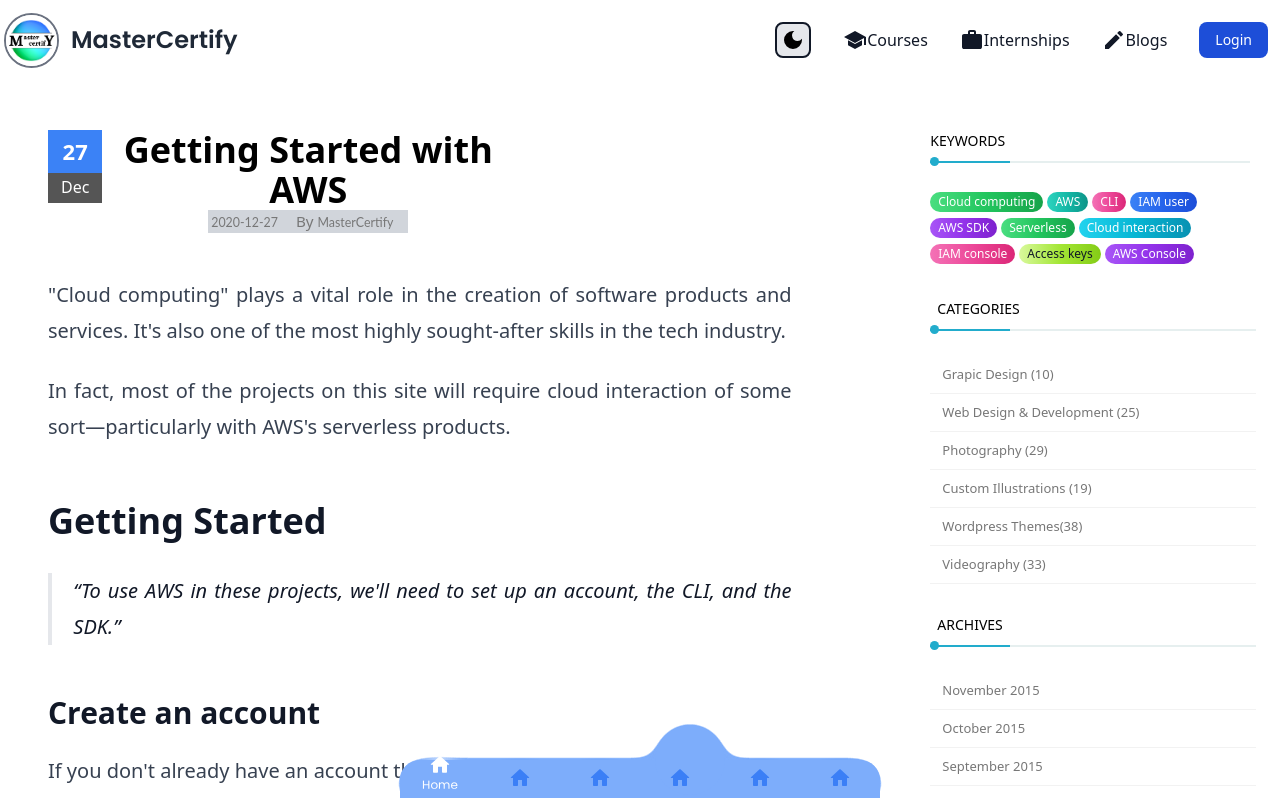
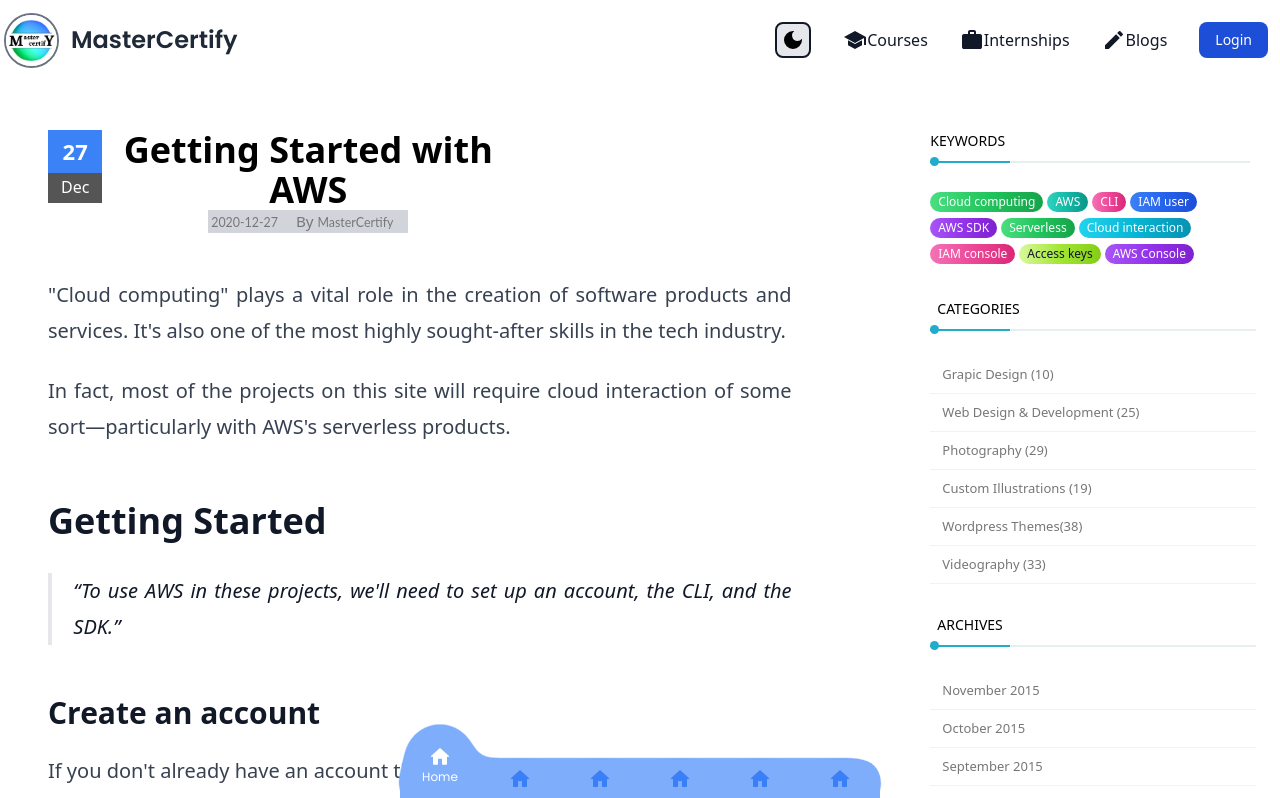
Before and after one commit to vivekkum-ar/MasterCertify-Next13, a Next.js app: page /blogs/aws-quickstart in a window 1280 px wide. Shown: the top 798 px of the page. Built offline with nearby package versions, Linux system fonts and the light colour scheme; no server answers.

Commit message:
Tweaked the Bottom Nav UI

```diff
--- a/app/globals.css
+++ b/app/globals.css
@@ -768,6 +768,7 @@
   position: fixed;
   bottom: 0;
   justify-content: center;
+  border-radius: 20px 20px 0px 0px;
 }
 
 .NavBm {
@@ -785,7 +786,7 @@
   text-decoration: none;
   color: var(--color-NavBm);
   width: 80px;
-  height: 90%;
+  height: 95%;
   display: inline-grid;
   place-items: center;
   font-size: 30px;
@@ -804,7 +805,7 @@
 
 .NavBm li a.NavBm-item-active {
   color: var(--color-NavBm-active);
-  transform: translateY(-20%);
+  transform: translateY(-40%);
   font-size: 45px;
   transition: transform 0.5s cubic-bezier(0.175, 0.885, 0.32, 1.275);
 }
@@ -821,7 +822,8 @@
   background-color: var(--bg-NavBm);
   position: absolute;
   top: -35px;
-  left: calc(300px - 45px);
+  /* left: calc(300px - 45px); */
+  left: calc(5px);
   z-index: -1;
   transition: left 0.5s cubic-bezier(0.175, 0.885, 0.32, 1.275);
   /* cubic-bezier(0.175, 0.885, 0.32, 1.275) */
```
